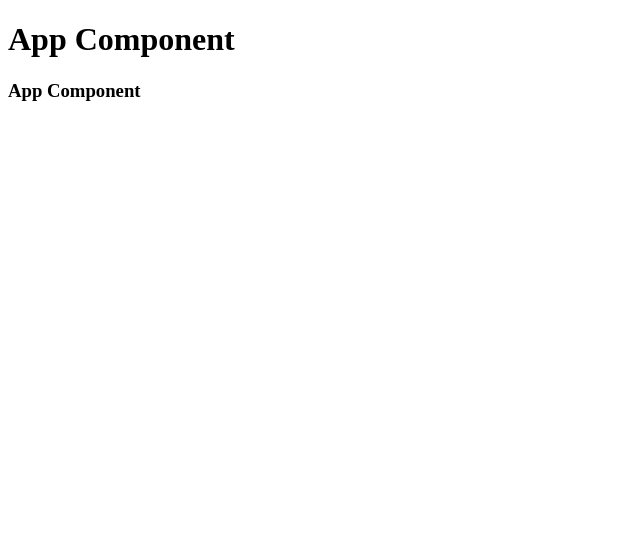
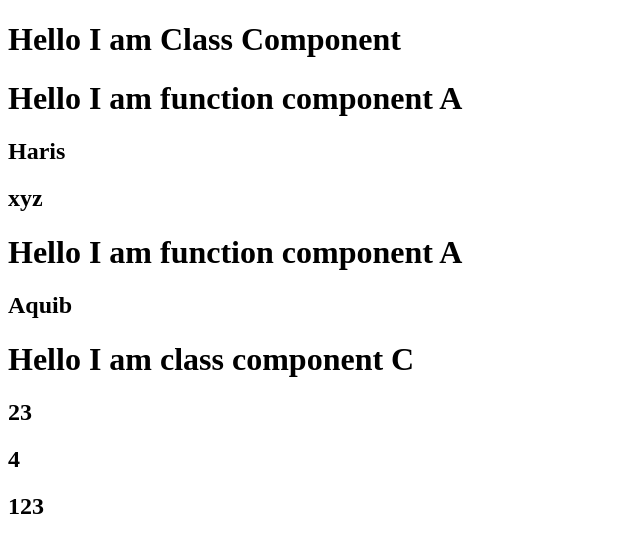
Before and after one commit to fauzan07/react-tutorials, a React (Create React App) app: page / in a window 1280 px wide. Shown: the top 552 px of the page, without its empty margins (0-640 px from the left). Built offline with nearby package versions, Linux system fonts and the light colour scheme.

Commit message:
updated function component

```diff
--- a/src/App.js
+++ b/src/App.js
@@ -1,12 +1,19 @@
 import React, {Component} from "react";
 
-class App extends Component{
-    render(){
-        return <>
-        <h1>App Component</h1>
-        <h3>App Component</h3>
-        </>
-    }
+
+// ------------------------------Session 1------------------------------
+// In this tutorial we're going to learn about Class Components as well as JSX.
+// JSX is nothing more than syntactic sugar for React.createElement
+// which allows us to more easily develop UI due to the fact of its similarity with HTML.
+// Components allow us to break down our webpage into smaller reusable pieces of UI.
+
+// class App extends Component{
+//     render(){
+//         return <>
+//         <h1>App Component</h1>
+//         <h3>App Component</h3>
+//         </>
+//     }
 
     //------------fragment-----------------
     // render(){
@@ -198,6 +205,89 @@ class App extends Component{
     //         )
     //     }
 
+// }
+
+
+// ------------------------------Session 2------------------------------
+// In this session, we're going to be going over functional components.
+// A functional component, is just a regular function that returns jsx.
+// We declare a functional component using 2 different syntax's.
+// We can use es5 styled functions as well as arrow functions.
+// We'll also be talking about props which is short form for properties.
+// A prop is data that we can send from parent component to child component.
+// Props are also immutable. Meaning that they cannot be changed.
+
+//function component
+// function A(){
+//     return(
+//         <h1>Hello I am function component A</h1>
+//     )
+// }
+
+// const B = ()=>{
+//     return(
+//         <h1>Hello I am arrow function component B</h1>
+//     )
+// }
+// class App extends Component{
+//     render(){
+//         return <>
+//         <h1>Hello I am Class Component</h1>
+//         <A/>
+//         <B/>
+//         </>
+//     }
+
+// }
+
+//function component
+function A(props){
+    console.log(props)
+    // props.firstName = "salim"; //props are immutable i.e read only property , we cannot change props
+    return(
+        <div>
+            <h1>Hello I am function component A</h1>
+            <h2>{props.firstName}</h2>
+            <h2>{props.lastName}</h2>
+        </div>
+    )
+}
+
+const B = (props)=>{
+    return(
+        <div>
+            <h1>Hello I am function component A</h1>
+            <h2>{props.name}</h2>
+        </div>
+    )
+}
+
+class C extends Component{
+    render(){
+        console.log(this.props);
+        const {age, someMath, someArray} = this.props;
+        return(
+            <div>
+                <h1>Hello I am class component C</h1>
+                <h2>{age}</h2>
+                <h2>{someMath}</h2>
+                <h2>{someArray}</h2>
+            </div>
+        )
+    }
+}
+class App extends Component{
+    render(){
+        return (
+        <>
+            <h1>Hello I am Class Component</h1>
+            <A firstName="Haris" lastName="xyz"/>
+            <B name="Aquib"/>
+            <C age={23} someMath={1 + 3} someArray={[1, 2, 3]}/>
+        </>
+        )
+    }
+
 }
 
 export default App;
```
